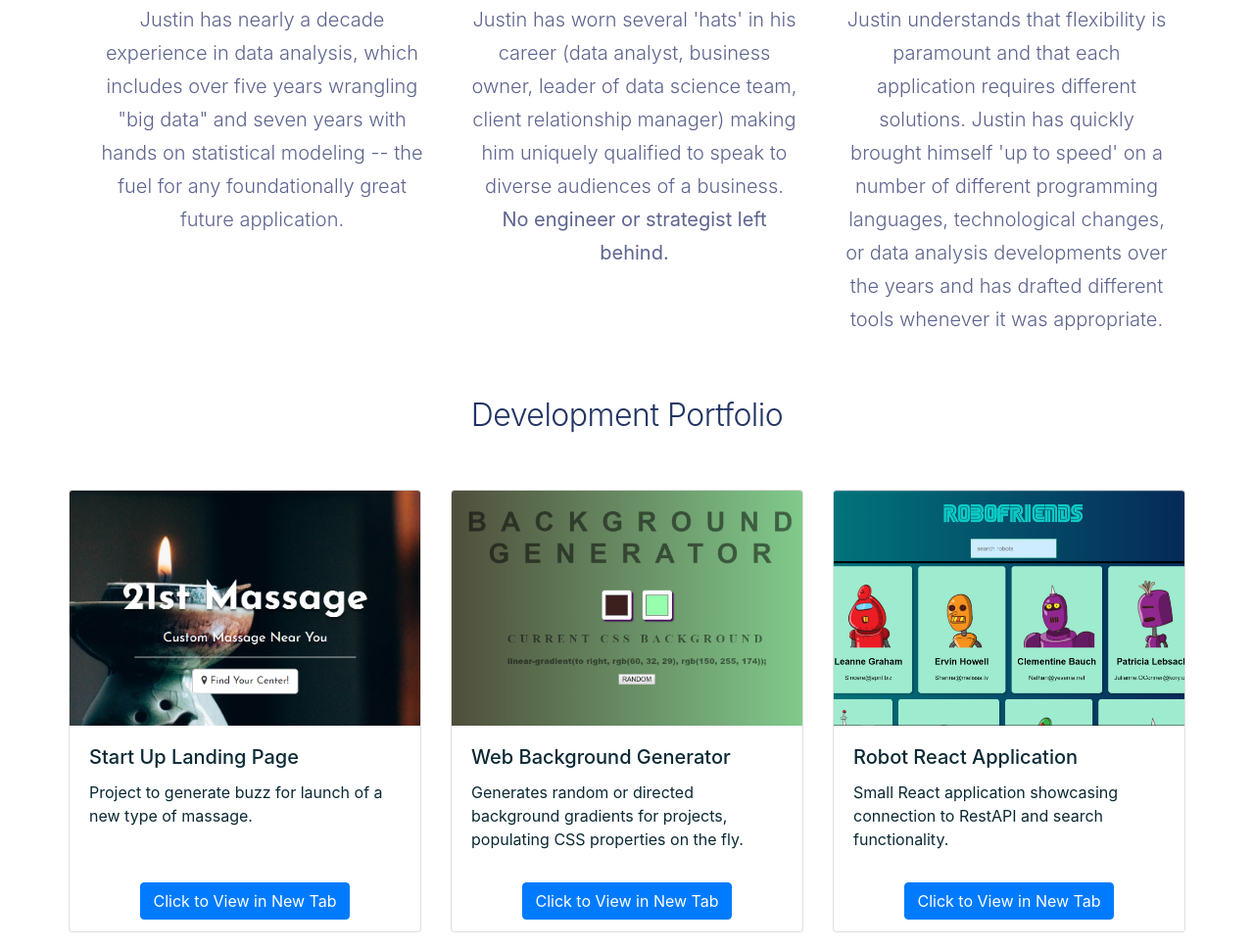
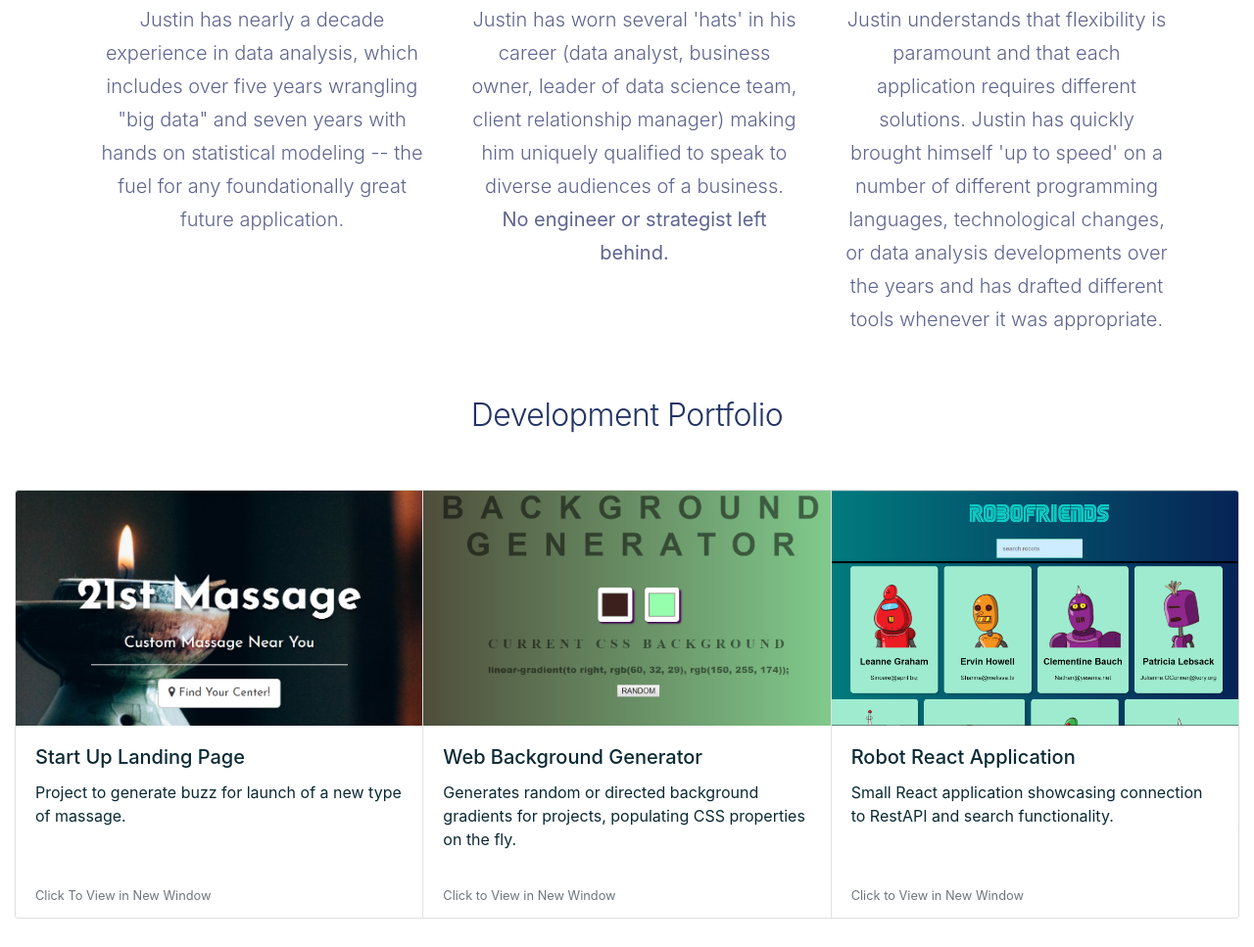
Before and after one commit to jeppley16/jeppley16.github.io, a website: page index.html in a window 1280 px wide. Shown: the part 678-1645 px from the top of the page at 98% size. Drawn offline with nearby package versions, Linux system fonts and the light colour scheme; a web font is replaced by a local one.

Commit message:
Replacing card deck with card group

```diff
--- a/index.html
+++ b/index.html
@@ -202,79 +202,47 @@
 				<div class="space-50"></div>
 			</div>
 		</div>
+	</div>
 
 
-		<div class='row d-flex flex-column align-items-center justify-content-center'> <!-- Row of portfolio items -->
-
-			<!-- Project One -->
-
-
-			<div class='card-deck'>
-			<!-- <div class='col-md-4'> -->
-				<div
-					class="card d-flex flex-column align-items-center justify-content-center">
-				  <img
-				  	class="card-img-top"
-				  	src="images/lp_project.PNG"
-				  	alt="Screenshot">
+<div class="card-group">
+  <div class="card">
+    <img class="card-img-top" src="images/lp_project.PNG" alt="Card image cap">
     <div class="card-body">
       <h5 class="card-title">Start Up Landing Page</h5>
       <p class="card-text">Project to generate buzz for launch of a new type of massage.</p>
     </div>
     <div class="card-footer">
-				    <a
-				    	href="projects/startuplp/index.html"
-				    	class="btn btn-primary">Click to View in New Tab</a>
+      <a href="projects/startuplp/index.html"
+				    	target="_blank"><small class="text-muted">Click To View in New Window</small></a>
     </div>
   </div>
-			<!-- </div> -->
-
-			<!-- Project Two -->
-
-			<!-- <div class='col-md-4'> -->
-				<div
-					class="card d-flex flex-column align-items-center justify-content-center">
-				  <img
-				  	class="card-img-top"
-				  	src="images/bg_generator.PNG"
-				  	alt="Card image cap">
+  <div class="card">
+    <img class="card-img-top" src="images/bg_generator.PNG" alt="Card image cap">
     <div class="card-body">
       <h5 class="card-title">Web Background Generator</h5>
       <p class="card-text">Generates random or directed background gradients for projects, populating CSS properties on the fly.</p>
     </div>
     <div class="card-footer">
-				    <a
-				    	href="projects/bggenerator/index.html"
-				    	class="btn btn-primary"
-				    	target="_blank">Click to View in New Tab</a>
+      <a href="projects/bggenerator/index.html"
+				    	target="_blank"><small class="text-muted">Click to View in New Window</small></a>
     </div>
   </div>
-			<!-- </div> -->
-
-			<!-- Project Three -->
-
-			<!-- <div class='col-md-4'> -->
-				<div
-					class="card d-flex flex-column align-items-center justify-content-center">
-				  <img
-				  	class="card-img-top"
-				  	src="images/robot_app.PNG"
-				  	alt="Card image cap">
+  <div class="card">
+    <img class="card-img-top" src="images/robot_app.PNG" alt="Card image cap">
     <div class="card-body">
       <h5 class="card-title">Robot React Application</h5>
       <p class="card-text">Small React application showcasing connection to RestAPI and search functionality.</p>
     </div>
     <div class="card-footer">
-				    <a
-				    	href="http://justineppley.live/react-roboapp/"
-				    	class="btn btn-primary"
-				    	target="_blank">Click to View in New Tab</a>
+      <a href="http://justineppley.live/react-roboapp/"
+				    	target="_blank"><small class="text-muted">Click to View in New Window</small></a>
     </div>
   </div>
 </div>
-		</div>
-	</div>
-	</div>
+
+
+
 
 
 	<footer>
```
Also changed, not shown: cardgrouptest.html (added, +62 -0 lines), cardtest.html (added, +27 -0 lines). Lines whose indentation alone changed are shown as unchanged.
